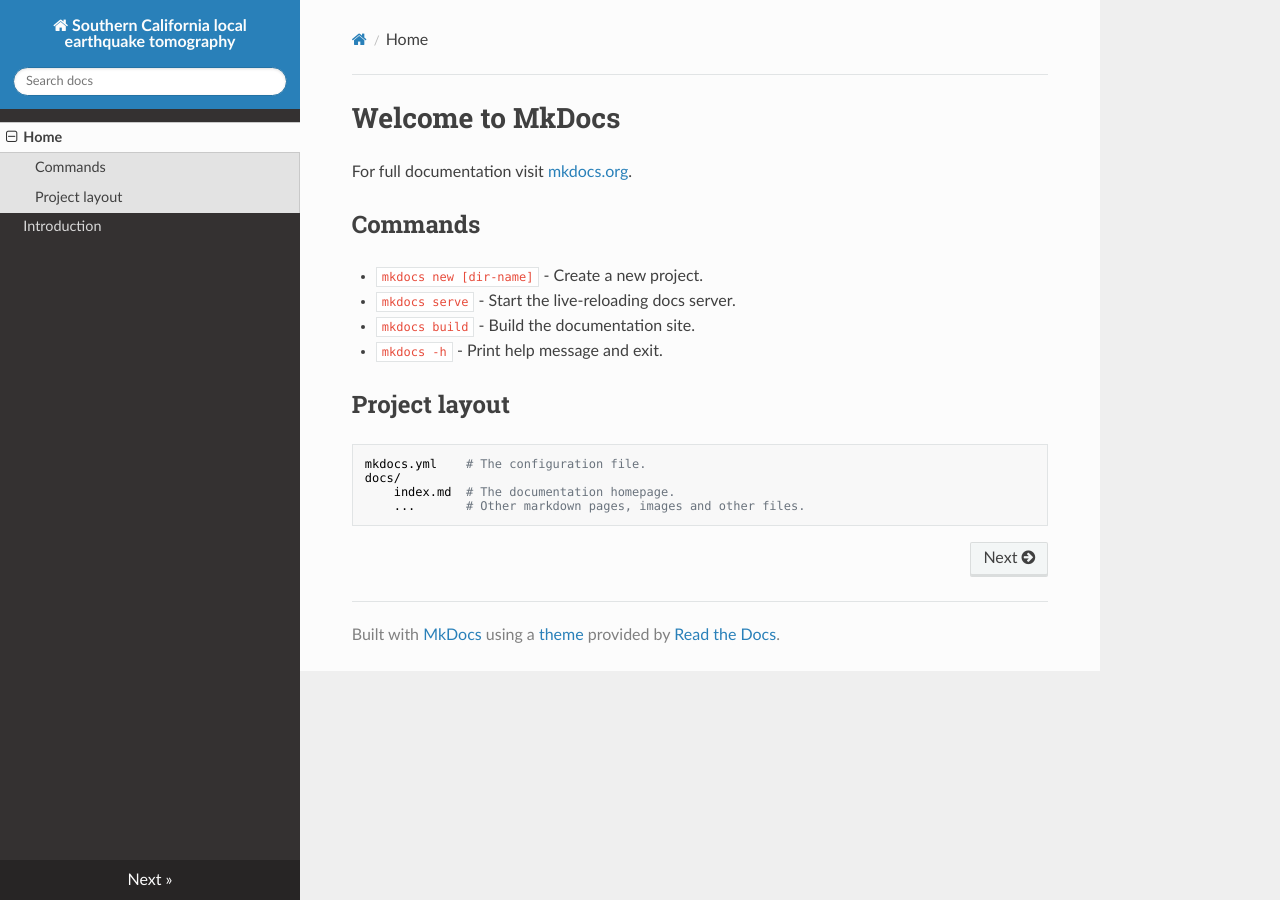
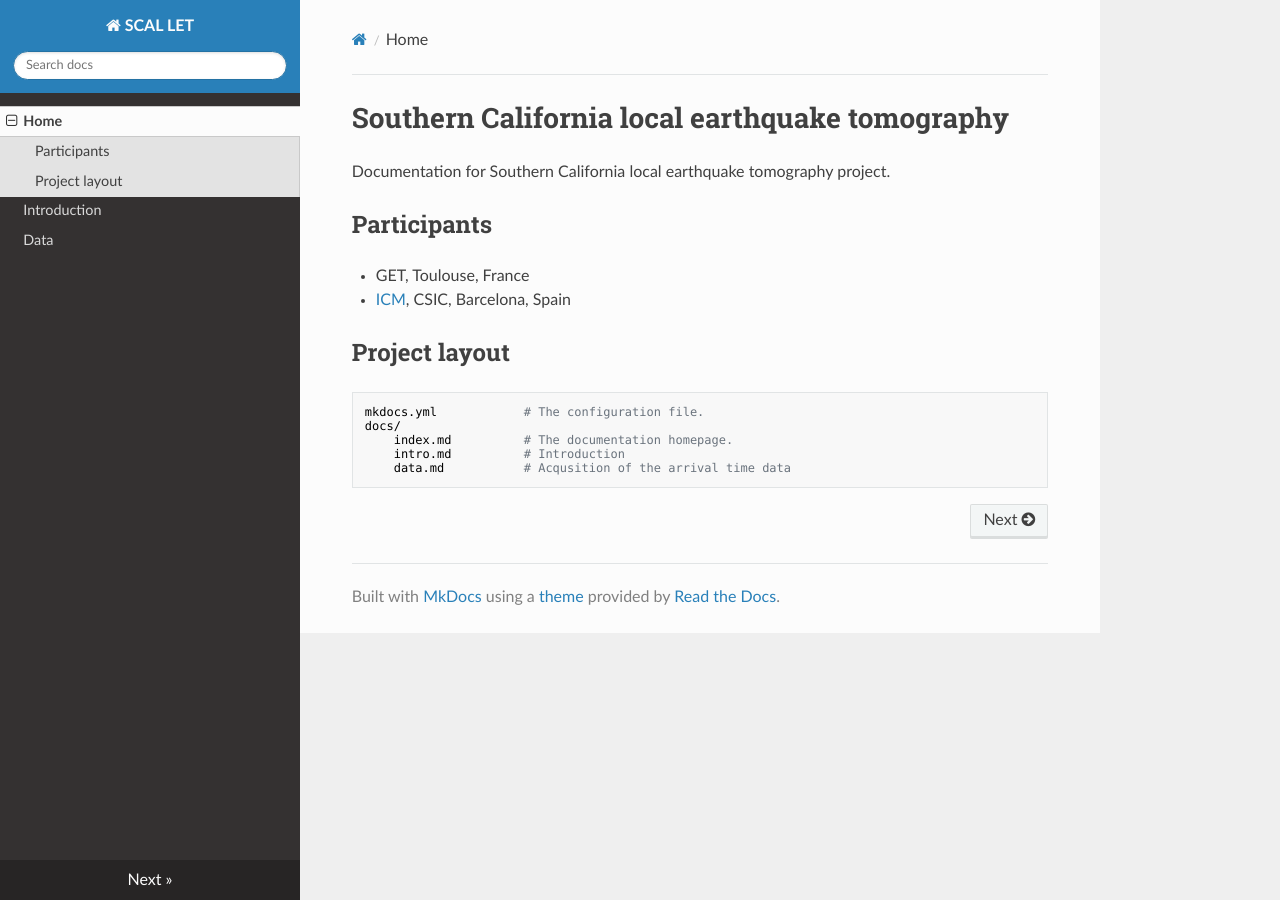
Before and after one commit to avillasenorh/SCAL_LET, an MkDocs documentation site: the page built from docs/index.md, in a window 1280 px wide. Built offline with MkDocs 1.6.1, drawn with Linux system fonts in a browser that asks for light colours; nearby versions of some CDN libraries.

Commit message:
Modified data section

```diff
--- a/docs/index.md
+++ b/docs/index.md
@@ -1,17 +1,17 @@
-# Welcome to MkDocs
+# Southern California local earthquake tomography
 
-For full documentation visit [mkdocs.org](https://www.mkdocs.org).
+Documentation for Southern California local earthquake tomography project.
 
-## Commands
+## Participants
 
-* `mkdocs new [dir-name]` - Create a new project.
-* `mkdocs serve` - Start the live-reloading docs server.
-* `mkdocs build` - Build the documentation site.
-* `mkdocs -h` - Print help message and exit.
+- GET, Toulouse, France
+- [ICM](https://www.icm.csic.es/en), CSIC, Barcelona, Spain
+
 
 ## Project layout
 
-    mkdocs.yml    # The configuration file.
+    mkdocs.yml            # The configuration file.
     docs/
-        index.md  # The documentation homepage.
-        ...       # Other markdown pages, images and other files.
+        index.md          # The documentation homepage.
+        intro.md          # Introduction
+        data.md           # Acqusition of the arrival time data
--- a/mkdocs.yml
+++ b/mkdocs.yml
@@ -1,7 +1,8 @@
-site_name: Southern California local earthquake tomography
+site_name: SCAL LET
 
 nav:
     - Home: 'index.md'
     - Introduction: 'intro.md'
+    - Data: 'data.md'
 
 theme: readthedocs
```
Also changed, not shown: docs/data.md (added, +26 -0 lines).
